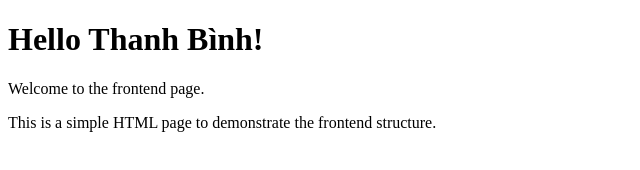
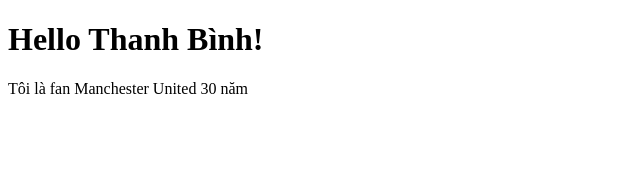
Before and after one commit to thanhbinh0338825226/testGit, a plain HTML site: page frontend/index.html in a window 1280 px wide. Shown: the whole page, without its empty margins (0-640 px from the left). Drawn offline with Linux system fonts and the light colour scheme.

Commit message:
New Update Code

```diff
--- a/frontend/index.html
+++ b/frontend/index.html
@@ -6,7 +6,6 @@
   </head>
   <body>
     <h1>Hello Thanh Bình!</h1>
-    <p>Welcome to the frontend page.</p>
-    <p>This is a simple HTML page to demonstrate the frontend structure.</p>
+    <p>Tôi là fan Manchester United 30 năm</p>
   </body>
 </html>
```
